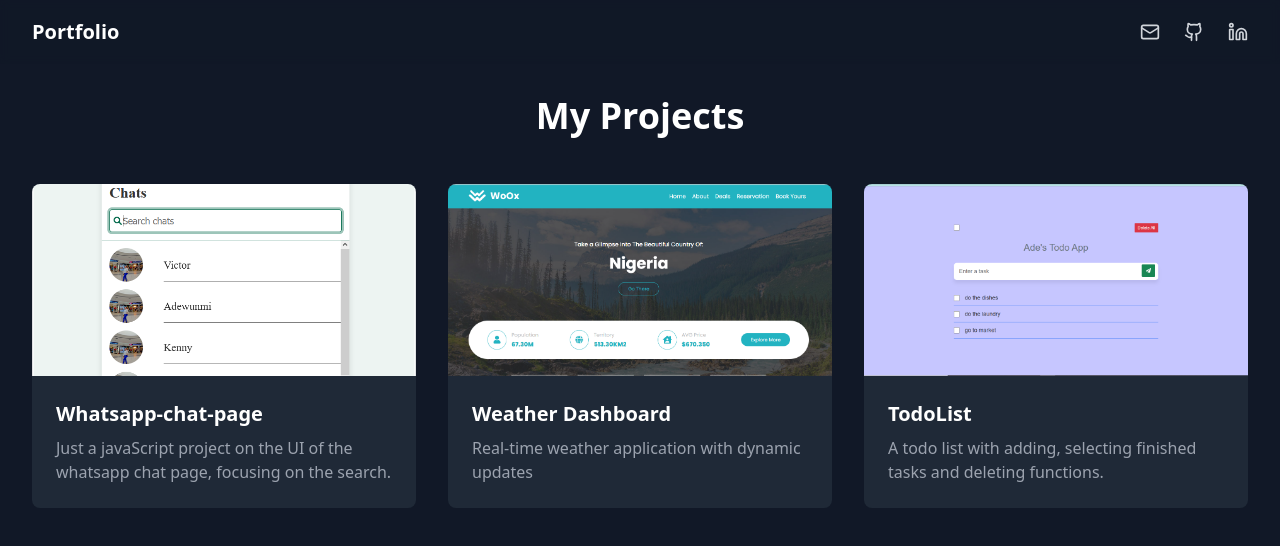
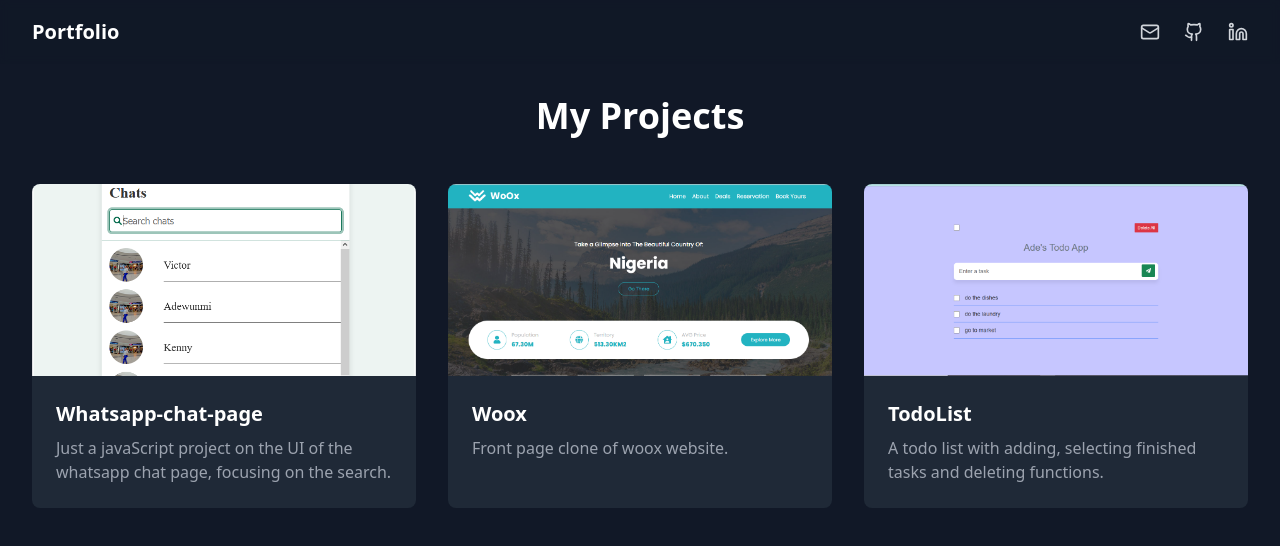
Before and after one commit to Adewunmi97/Frontend_portfolio, a React (Vite) app: page /projects in a window 1280 px wide. Shown: the top 546 px of the page. Built offline with nearby package versions, Linux system fonts and the light colour scheme.

Commit message:
add woox project

```diff
--- a/src/data/projects.ts
+++ b/src/data/projects.ts
@@ -12,12 +12,12 @@ export const projects: Project[] = [
   },
   {
     id: 2,
-    title: 'Weather Dashboard',
-    description: 'Real-time weather application with dynamic updates',
+    title: 'Woox',
+    description:'Front page clone of woox website.',
     image: '../src/image/woox.png',
-    technologies: ['React', 'TypeScript', 'OpenWeather API'],
-    demoLink: 'https://weather-app.example.com',
-    githubLink: 'https://github.com/yourusername/weather-app',
+    technologies: ['HTML', 'SCSS'],
+    demoLink: 'https://raw.githack.com/Adewunmi97/woox-template/feature/index.html',
+    githubLink: 'https://github.com/Adewunmi97/woox-template/tree/feature?tab=readme-ov-file',
   },
   {
     id: 3,
```
